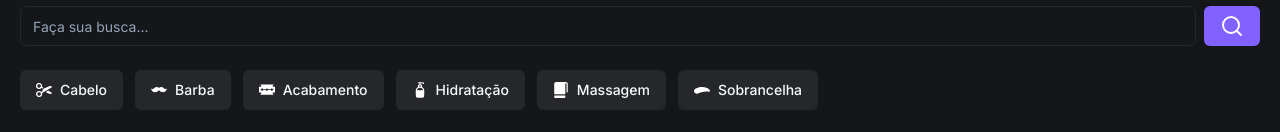
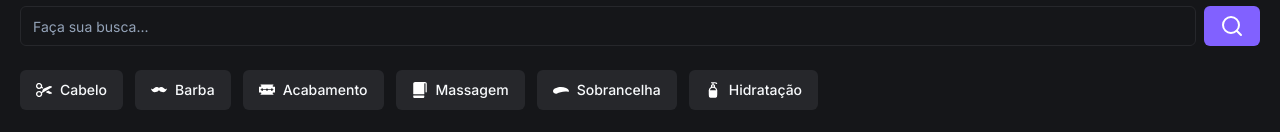
Before and after one commit to Dhi-Carvalho-DEV/FSW_Barber, a Next.js app: page / in a window 1280 px wide. Shown: the part 172-304 px from the top of the page. Built offline with nearby package versions, Linux system fonts and the light colour scheme; no server answers; the database is empty.

Commit message:
feat: add Booking component

```diff
--- /dev/null
+++ b/src/app/_components/booking-item.tsx
@@ -0,0 +1,37 @@
+import { Avatar, AvatarImage } from "./ui/avatar"
+import { Badge } from "./ui/badge"
+import { Card, CardContent } from "./ui/card"
+
+const BookingItem = () => {
+  return (
+    <>
+      <h2 className="mb-3 mt-6 text-xs font-bold uppercase text-gray-400">
+        Agendamentos
+      </h2>
+
+      <Card>
+        <CardContent className="flex justify-between p-0">
+          <div className="flex flex-col gap-2 py-5 pl-5">
+            <Badge className="w-fit">Confirmado</Badge>
+            <h3 className="font-semibold">Corte de cabelo</h3>
+
+            <div className="flex items-center gap-2">
+              <Avatar className="h-6 w-6">
+                <AvatarImage src="https://utfs.io/f/c97a2dc9-cf62-468b-a851-bfd2bdde775f-16p.png" />
+              </Avatar>
+              <p className="text-sm">Barbearia FSW</p>
+            </div>
+          </div>
+
+          <div className="flex flex-col items-center justify-center border-l-2 border-solid px-5">
+            <p className="text-sm">Agosto</p>
+            <p className="text-2xl">07</p>
+            <p className="text-sm">20:00</p>
+          </div>
+        </CardContent>
+      </Card>
+    </>
+  )
+}
+
+export default BookingItem
--- /dev/null
+++ b/src/app/_constants/search.ts
@@ -0,0 +1,31 @@
+interface QuickSearchOption {
+  imageUrl: string
+  title: string
+}
+
+export const quickSearchOptions: QuickSearchOption[] = [
+  {
+    imageUrl: "/cabelo.svg",
+    title: "Cabelo",
+  },
+  {
+    imageUrl: "/barba.svg",
+    title: "Barba",
+  },
+  {
+    imageUrl: "/acabamento.svg",
+    title: "Acabamento",
+  },
+  {
+    imageUrl: "/massagem.svg",
+    title: "Massagem",
+  },
+  {
+    imageUrl: "/sobrancelha.svg",
+    title: "Sobrancelha",
+  },
+  {
+    imageUrl: "/hidratacao.svg",
+    title: "Hidratação",
+  },
+]
--- a/src/app/page.tsx
+++ b/src/app/page.tsx
@@ -4,10 +4,10 @@
 import { Input } from "./_components/ui/input"
 import Image from "next/image"
 import { Card, CardContent } from "./_components/ui/card"
-import { Badge } from "./_components/ui/badge"
-import { Avatar, AvatarImage } from "./_components/ui/avatar"
 import { db } from "./_lib/prisma"
 import BarbershopItem from "./_components/barbershop-item"
+import { quickSearchOptions } from "./_constants/search"
+import BookingItem from "./_components/booking-item"
 
 const Home = async () => {
   const barbershops = await db.barbershop.findMany({})
@@ -32,45 +32,17 @@
         </div>
 
         <div className="mt-6 flex gap-3 overflow-x-scroll [&::-webkit-scrollbar]:hidden">
-          <Button className="gap-2" variant="secondary">
-            <Image src="/cabelo.svg" alt="Cabelo" width={16} height={16} />
-            Cabelo
-          </Button>
-          <Button className="gap-2" variant="secondary">
-            <Image src="/barba.svg" alt="Barba" width={16} height={16} />
-            Barba
-          </Button>
-          <Button className="gap-2" variant="secondary">
-            <Image
-              src="/acabamento.svg"
-              alt="Acabamento"
-              width={16}
-              height={16}
-            />
-            Acabamento
-          </Button>
-          <Button className="gap-2" variant="secondary">
-            <Image
-              src="/hidratacao.svg"
-              alt="Hidratação"
-              width={16}
-              height={16}
-            />
-            Hidratação
-          </Button>
-          <Button className="gap-2" variant="secondary">
-            <Image src="/massagem.svg" alt="Massagem" width={16} height={16} />
-            Massagem
-          </Button>
-          <Button className="gap-2" variant="secondary">
-            <Image
-              src="/sobrancelha.svg"
-              alt="Sobrancelha"
-              width={16}
-              height={16}
-            />
-            Sobrancelha
-          </Button>
+          {quickSearchOptions.map((option) => (
+            <Button className="gap-2" variant="secondary" key={option.title}>
+              <Image
+                src={option.imageUrl}
+                alt={option.title}
+                width={16}
+                height={16}
+              />
+              {option.title}
+            </Button>
+          ))}
         </div>
 
         <div className="relative mt-6 h-[150px] w-full">
@@ -82,31 +54,7 @@
           />
         </div>
 
-        <h2 className="mb-3 mt-6 text-xs font-bold uppercase text-gray-400">
-          Agendamentos
-        </h2>
-
-        <Card>
-          <CardContent className="flex justify-between p-0">
-            <div className="flex flex-col gap-2 py-5 pl-5">
-              <Badge className="w-fit">Confirmado</Badge>
-              <h3 className="font-semibold">Corte de cabelo</h3>
-
-              <div className="flex items-center gap-2">
-                <Avatar className="h-6 w-6">
-                  <AvatarImage src="https://utfs.io/f/c97a2dc9-cf62-468b-a851-bfd2bdde775f-16p.png" />
-                </Avatar>
-                <p className="text-sm">Barbearia FSW</p>
-              </div>
-            </div>
-
-            <div className="flex flex-col items-center justify-center border-l-2 border-solid px-5">
-              <p className="text-sm">Agosto</p>
-              <p className="text-2xl">07</p>
-              <p className="text-sm">20:00</p>
-            </div>
-          </CardContent>
-        </Card>
+        <BookingItem />
 
         <h2 className="mb-3 mt-6 text-xs font-bold uppercase text-gray-400">
           Recomendados
```
